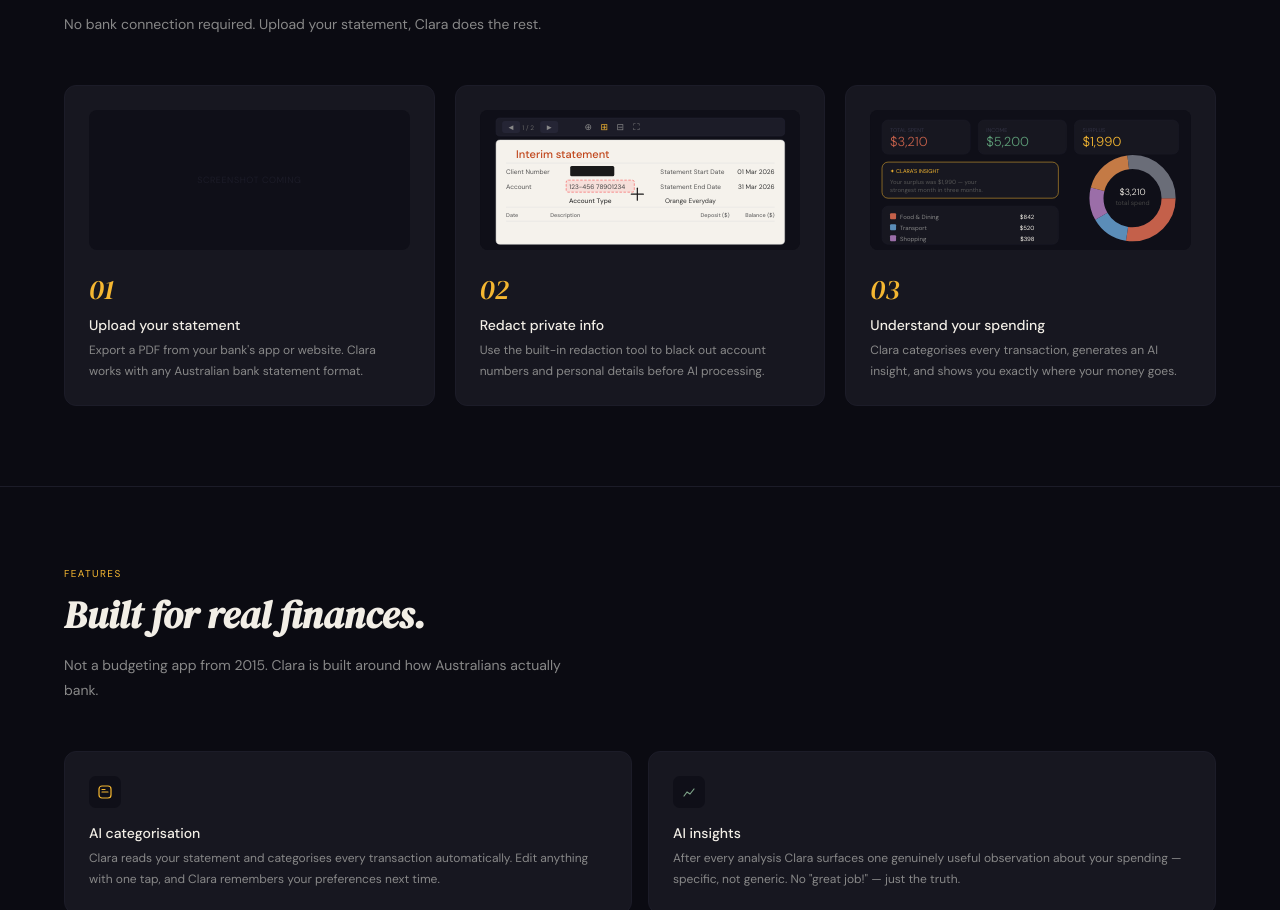
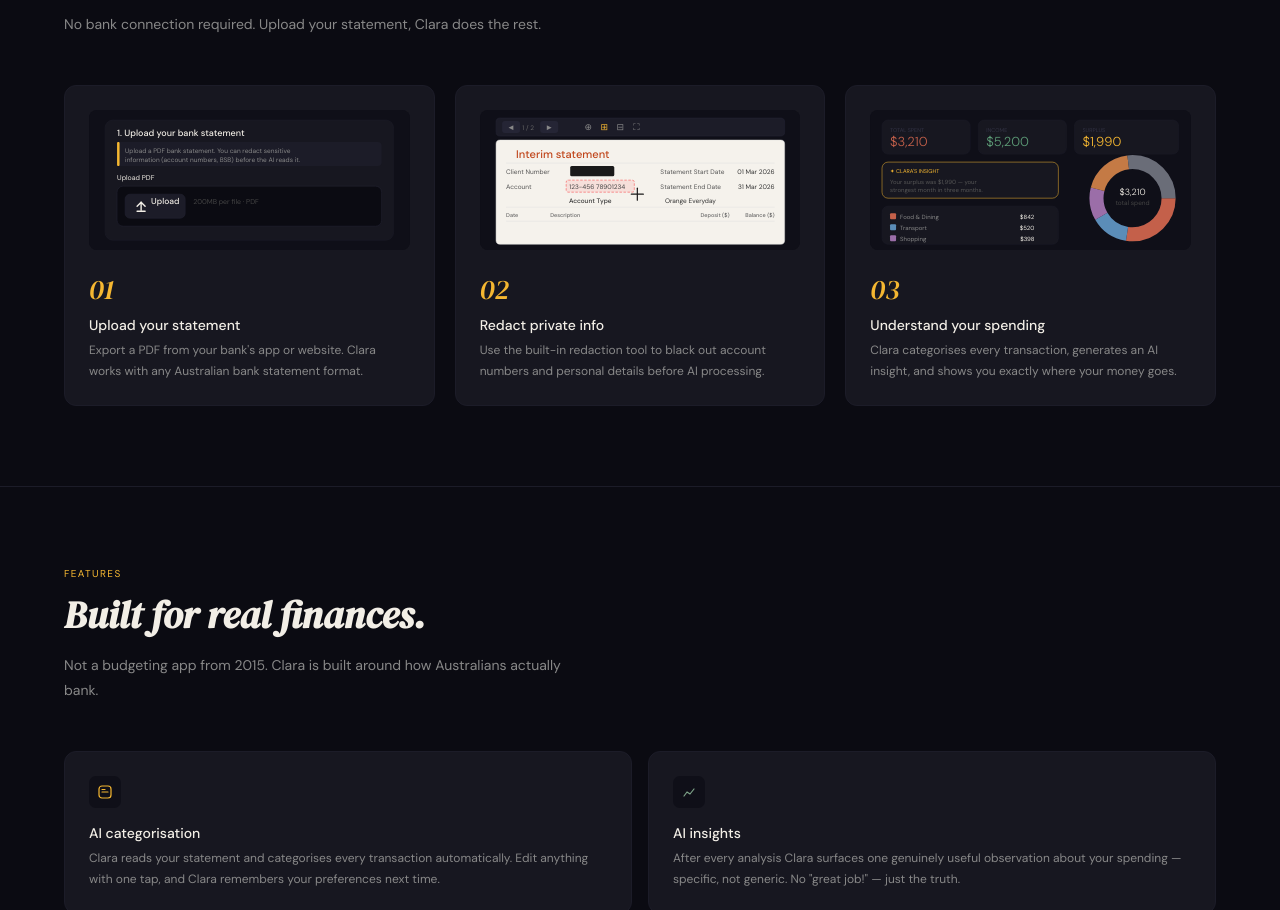
Before and after one commit to cosmo11111/meet-clara, a plain HTML site: page index.html in a window 1280 px wide. Shown: the part 1019-1929 px from the top of the page. Drawn offline with Linux system fonts and the light colour scheme.

Commit message:
Update index.html

```diff
--- a/index.html
+++ b/index.html
@@ -675,9 +675,24 @@
     <p class="section-sub">No bank connection required. Upload your statement, Clara does the rest.</p>
     <div class="steps">
       <div class="step">
-        <div class="step-img">
-          <!-- Replace src with real screenshot when ready -->
-          <span class="step-img-placeholder">Screenshot coming</span>
+        <div class="step-img" style="padding:0;overflow:hidden;background:#0f0f18">
+          <svg width="100%" viewBox="0 0 320 140" xmlns="http://www.w3.org/2000/svg">
+            <rect width="320" height="140" fill="#0f0f18"/>
+            <rect x="16" y="10" width="288" height="120" rx="8" fill="#171720" stroke="#1c1c28" stroke-width="0.5"/>
+            <text x="28" y="26" font-family="DM Sans" font-weight="500" font-size="9" fill="#F2EEE6">1. Upload your bank statement</text>
+            <rect x="28" y="32" width="264" height="24" rx="4" fill="#1c1c28"/>
+            <rect x="28" y="32" width="2.5" height="24" rx="1" fill="#F5B731"/>
+            <text x="36" y="43" font-family="DM Sans" font-size="6.5" fill="#888">Upload a PDF bank statement. You can redact sensitive</text>
+            <text x="36" y="52" font-family="DM Sans" font-size="6.5" fill="#888">information (account numbers, BSB) before the AI reads it.</text>
+            <text x="28" y="70" font-family="DM Sans" font-size="7" fill="#F2EEE6">Upload PDF</text>
+            <rect x="28" y="76" width="264" height="40" rx="6" fill="#0b0b12" stroke="#252535" stroke-width="0.5"/>
+            <rect x="36" y="84" width="60" height="24" rx="5" fill="#1c1c28" stroke="#252535" stroke-width="0.5"/>
+            <path d="M52 100 L52 92" stroke="#F2EEE6" stroke-width="1.4" stroke-linecap="round" fill="none"/>
+            <path d="M48 96 L52 92 L56 96" stroke="#F2EEE6" stroke-width="1.4" stroke-linecap="round" stroke-linejoin="round" fill="none"/>
+            <line x1="48" y1="101" x2="56" y2="101" stroke="#F2EEE6" stroke-width="1.4" stroke-linecap="round"/>
+            <text x="62" y="94" font-family="DM Sans" font-weight="500" font-size="8.5" fill="#F2EEE6">Upload</text>
+            <text x="104" y="94" font-family="DM Sans" font-size="7" fill="#444">200MB per file · PDF</text>
+          </svg>
         </div>
         <div class="step-num">01</div>
         <div class="step-title">Upload your statement</div>
```
